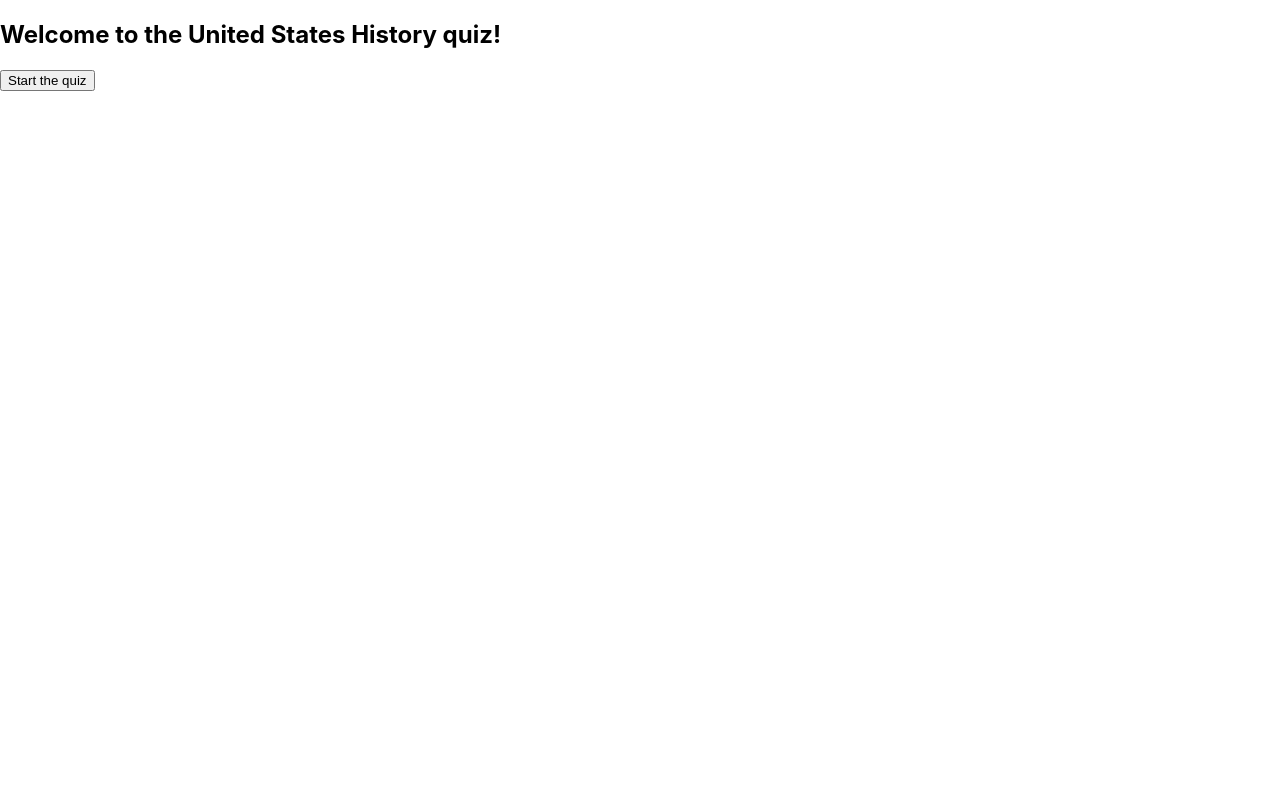
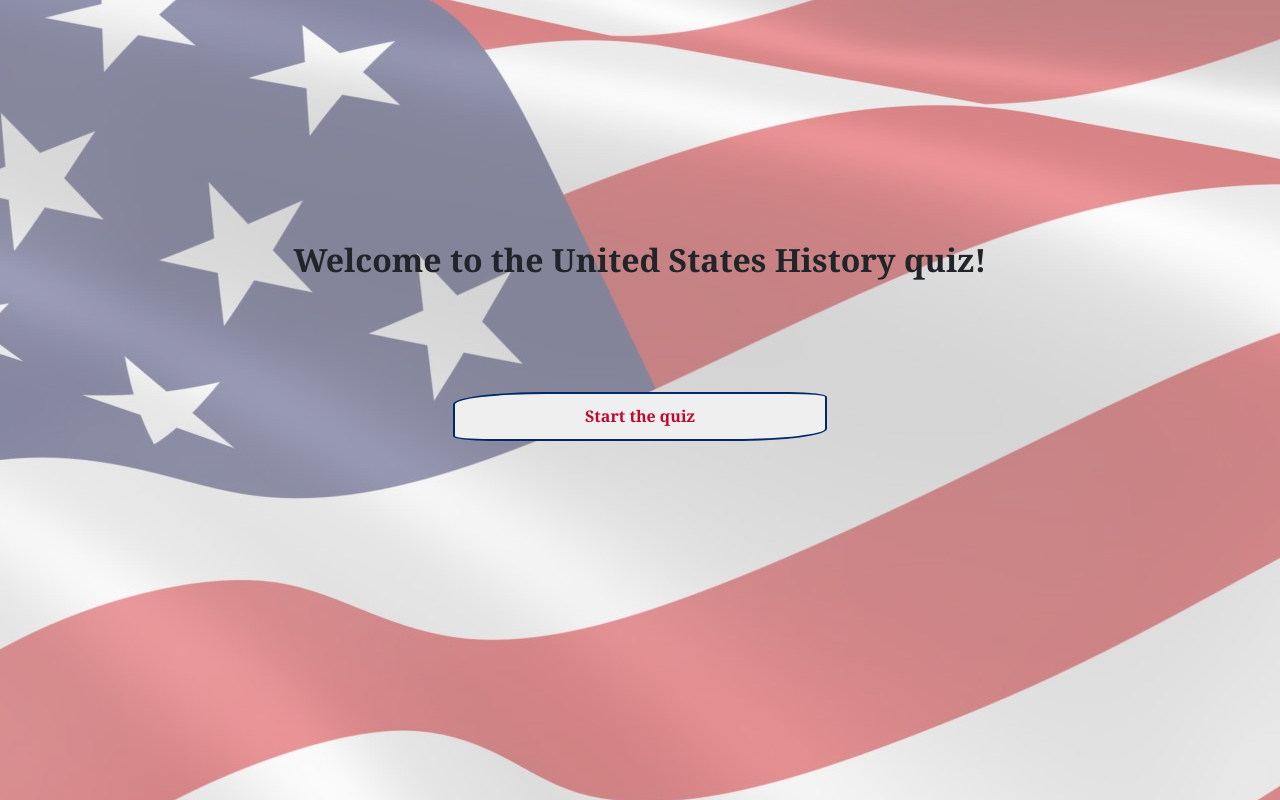
Before and after one commit to malikasen/techtonica-assignments, a React (Create React App) app in the folder quiz/client/: page / in a window 1280 px wide. Built offline with nearby package versions, Linux system fonts and the light colour scheme; no server answers.

Commit message:
Add welcome page style

```diff
--- a/quiz/client/src/App.css
+++ b/quiz/client/src/App.css
@@ -1,3 +1,78 @@
 .App {
   text-align: center;
 }
+
+.Welcome {
+  text-align: center;
+  position: center;
+  z-index: 1;
+  backface-visibility: hidden;
+}
+.row {
+  padding-top: 10%;
+}
+.q-q{
+  display: block;
+  margin: 5% 10%;
+}
+.q-container{
+  display: block;
+  grid-template-columns: repeat(2, 80px);
+  grid-gap: 6px 10px;
+}
+/* .q-row{
+  display : flex;
+  flex-direction: column;
+} */
+.box{
+  border : 2px solid black;
+  border-radius : 10px;
+  margin-top: 0.5%;
+  margin-bottom: 0.5%;
+}
+.q-next{
+  border : 2px solid black;
+  border-radius : 10px;
+  margin-top: 0.5%;
+  margin-bottom: 0.5%;
+}
+#wel-btn{
+  width: 35%;
+  display: block;
+  margin-right: auto;
+  margin-left: auto;
+  padding: 1% 2%;
+  font-family: Georgia, 'Times New Roman', Times, serif;
+  font-size: medium;
+  font-weight: bolder;
+  border-style: solid;
+  border-color: #002868 ;
+  border-radius: 25% 10%;
+  color: #BF0A30;
+}
+.Welcome .backg {
+  position: absolute;
+  z-index: -1;
+  top: 0;
+  bottom: 0;
+  left: 0;
+  right: 0;
+  background: url('./images/flag.jpg') center center;
+  background-position: center;
+  opacity: .5;
+  height: 100hv;
+  background-color: #cccccc; /* Used if the image is unavailable */
+}
+.wel-h2{
+  font-family: Georgia, 'Times New Roman', Times, serif;
+  font-size: xx-large;
+  font-weight: bold;
+}
+.q-btn{
+  width: 30%;
+  display: block;
+}
+#score-section{
+  margin-top: 5%;
+  margin-bottom: 1%;
+}
--- a/quiz/client/src/App.js
+++ b/quiz/client/src/App.js
@@ -13,7 +13,7 @@ function FinalScore({score, totalScore}) {
 }
 
 function App() {
-  const [feedback, setFeedback] = useState('Feedback will be displayed here');
+  const [feedback, setFeedback] = useState('');
   const [score, setScore] = useState(0);
   const [gameStarted, setGameStarted] = useState(false);
   const [questionList, setQuestionList] = useState([]);
@@ -59,7 +59,7 @@ function App() {
         {feedback}
       </div>
       <div id='score-section'>
-        {score}/{questionList.length}
+        The score is {score}/{questionList.length}
       </div>
       <div>
         {/* {questionComponents} */}
--- a/quiz/client/src/components/Question.js
+++ b/quiz/client/src/components/Question.js
@@ -15,13 +15,17 @@ function Question(props) {
     props.onNext();
   }
   return (
-      <div>
-        <h3>Question {props.question.id}: {props.question.title}</h3>
-        <input type='submit' value={props.question.choices[0]} onClick={ () => onAnswer(0) } disabled={questionAnswered} />
-        <input type='submit' value={props.question.choices[1]} onClick={ () => onAnswer(1) } disabled={questionAnswered} />
-        <input type='submit' value={props.question.choices[2]} onClick={ () => onAnswer(2) } disabled={questionAnswered} />
-        <input type='submit' value={props.question.choices[3]} onClick={ () => onAnswer(3) } disabled={questionAnswered} />
-        <input type='button' value='Next question' onClick={proceedToNextQuestion} disabled={!questionAnswered} />
+      <div className='q-container'>
+        <h3 className='q-q'>Question {props.question.id}: {props.question.title}</h3>
+        {/* <div className='q-row'> */}
+          <input className="box q-btn" type='submit' value={props.question.choices[0]} onClick={ () => onAnswer(0) } disabled={questionAnswered} />
+          <input className="box q-btn" type='submit' value={props.question.choices[1]} onClick={ () => onAnswer(1) } disabled={questionAnswered} />
+        {/* </div> */}
+        {/* <div className='q-row'> */}
+          <input className="box q-btn" type='submit' value={props.question.choices[2]} onClick={ () => onAnswer(2) } disabled={questionAnswered} />
+          <input className="box q-btn" type='submit' value={props.question.choices[3]} onClick={ () => onAnswer(3) } disabled={questionAnswered} />
+        {/* </div> */}
+        <input className="q-next" type='button' value='Next question' onClick={proceedToNextQuestion} disabled={!questionAnswered} />
       </div>
   )
 }
--- a/quiz/client/src/components/Welcome.js
+++ b/quiz/client/src/components/Welcome.js
@@ -1,10 +1,26 @@
-import React from 'react'
+import React from 'react';
+import '../App.css';
 
 function Welcome({onClick}) {
   return (
-    <div>
-      <h2>Welcome to the United States History quiz!</h2>
-      <input type='submit' value='Start the quiz' onClick={onClick}/>
+    <div className="container-flex Welcome">
+      <div className='backg'></div>
+      <div className='row'>
+        <div className='col-1'>
+        </div>
+        <div className='col-10 d-flex p-2'>
+          <div className='container'>
+            <div className='row'>
+              <h2 className='wel-h2'>Welcome to the United States History quiz!</h2>
+            </div>
+            <div className='row'>
+              <input id='wel-btn' type='submit' value='Start the quiz' onClick={onClick}/>
+            </div>
+          </div>
+        </div>
+        <div className='col-1'>
+        </div>
+      </div>
     </div>
   )
 }
--- a/quiz/client/src/index.js
+++ b/quiz/client/src/index.js
@@ -2,16 +2,17 @@ import React from 'react';
 import ReactDOM from 'react-dom';
 import './index.css';
 import App from './App';
-import reportWebVitals from './reportWebVitals';
+// import reportWebVitals from './reportWebVitals';
+import 'bootstrap/dist/css/bootstrap.min.css';
 
 ReactDOM.render(
-  <React.StrictMode>
-    <App />
-  </React.StrictMode>,
+  // <React.StrictMode>
+  <App />,
+  // </React.StrictMode>,
   document.getElementById('root')
 );
 
 // If you want to start measuring performance in your app, pass a function
 // to log results (for example: reportWebVitals(console.log))
 // or send to an analytics endpoint. Learn more: https://bit.ly/CRA-vitals
-reportWebVitals();
+// reportWebVitals();
```
Also changed, not shown: quiz/client/src/images/flag.jpg (added).
